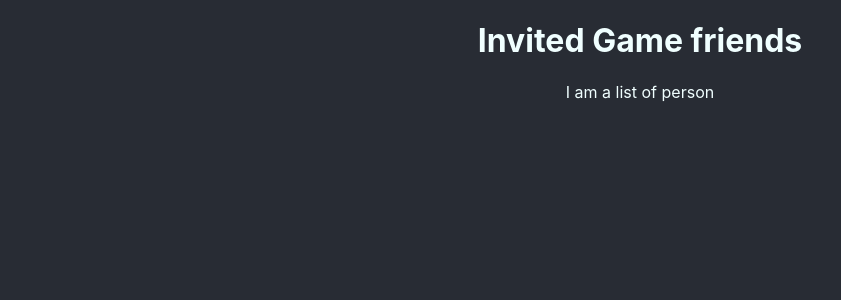
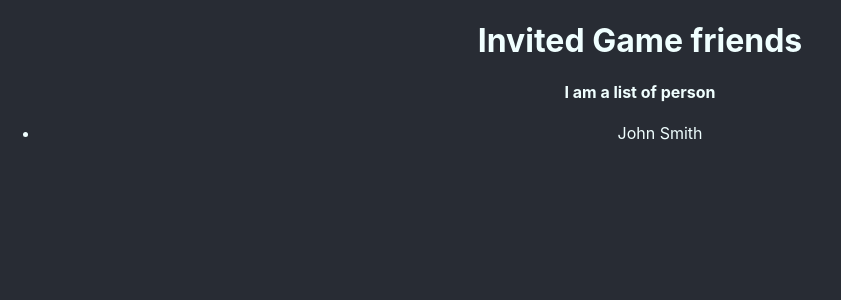
Before and after one commit to m-dorio/test-typescript-01, a React (Create React App) app: page / in a window 1280 px wide. Shown: the top 300 px of the page, without its empty margins (0-841 px from the left). Built offline with nearby package versions, Linux system fonts and the light colour scheme.

Commit message:
handling functions - person map

```diff
--- a/src/Components/List.tsx
+++ b/src/Components/List.tsx
@@ -11,9 +11,16 @@ interface IProps{
 
 const List: React.FC<IProps> = ({ people }) => {
     return (
-        <div>
-            I am a list of person
-        </div>
+    <>
+        <h4>I am a list of person</h4>
+        <ul>
+            {people.map(person => {
+                    return (
+                    <li>{person.name}</li>
+                )
+            })}
+        </ul>
+    </>
     )
 }
 
```
